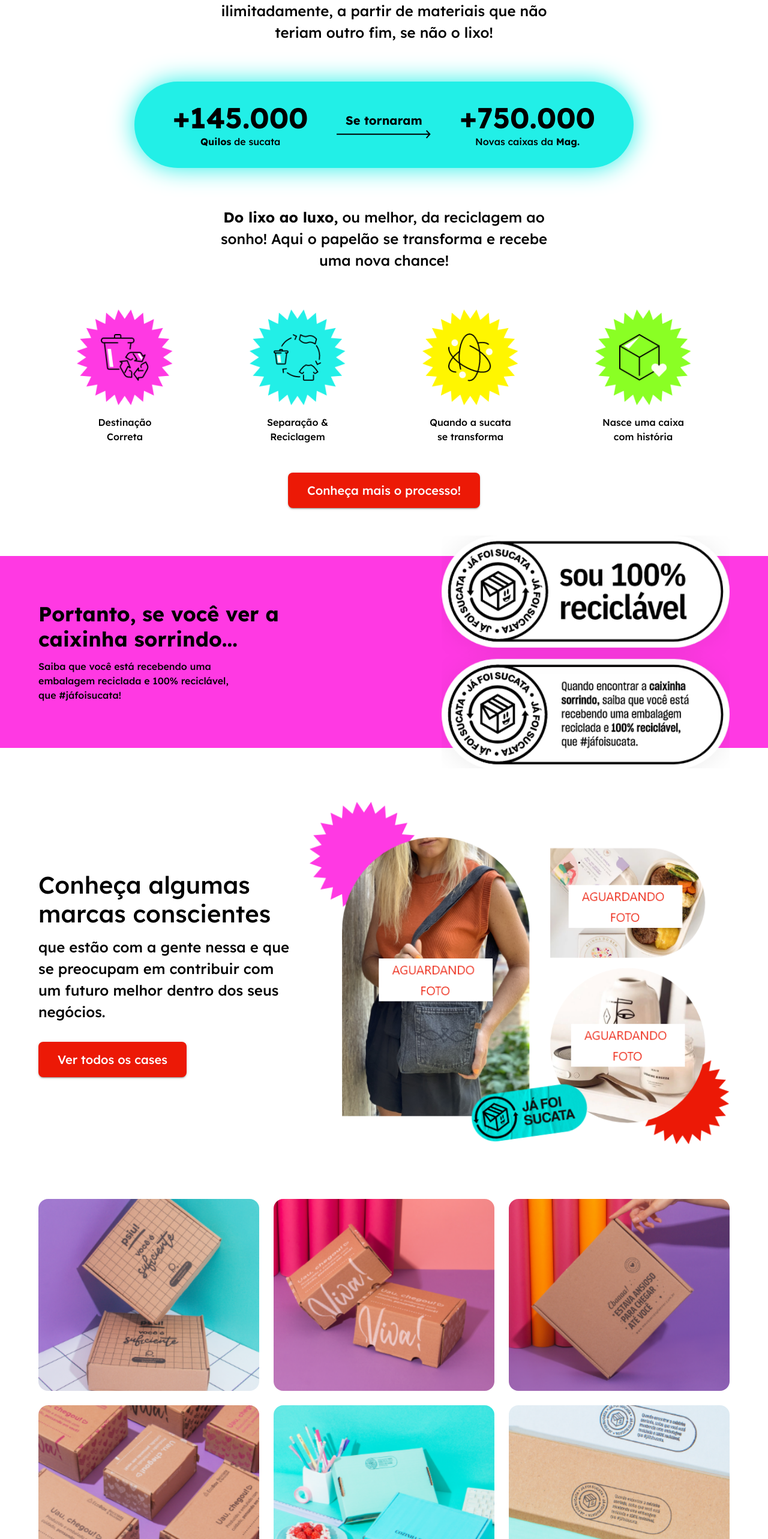
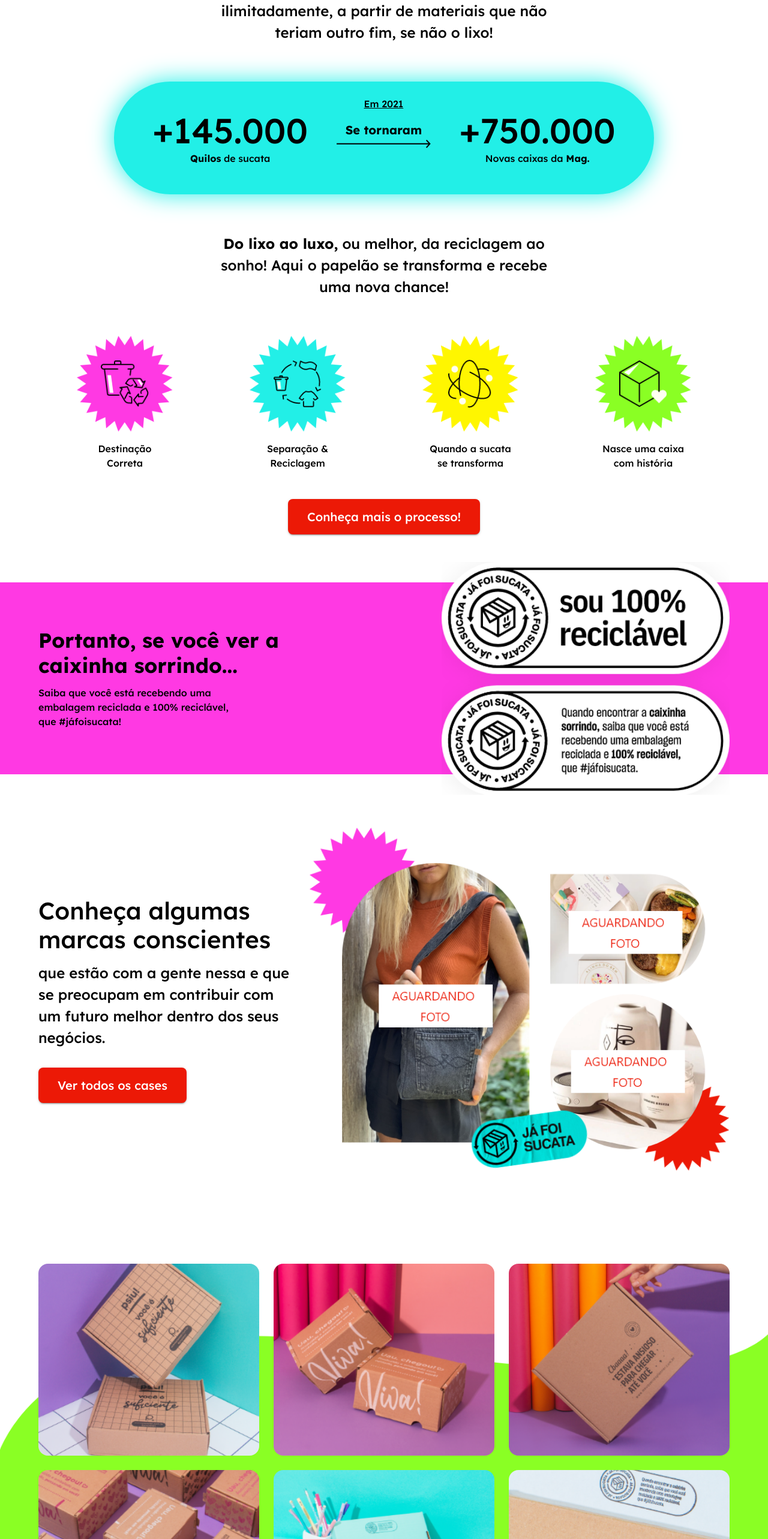
Before and after one commit to gffhammes/selo-ja-foi-sucata, a Next.js app: page / in a window 1280 px wide. Shown: the part 820-3386 px from the top of the page at 60% size. Built offline with nearby package versions, Linux system fonts and the light colour scheme.

Commit message:
home style adjusts

```diff
--- a/src/components/home/GalleryAndContact.js
+++ b/src/components/home/GalleryAndContact.js
@@ -29,36 +29,51 @@ const Gallery = () => {
 
 const ContactForm = () => {
   return (
-    <Stack direction='row'>
-      <Box>
-        <Typography variant='h2'>Quer fazer parte de um mundo mais sustentável?</Typography>
-        <Typography>
+    <Stack direction='row' spacing={10}>
+      <Box sx={{ width: 'fit-content' }}>
+        <Typography variant='h2' fontSize={42} sx={{ mb: 4, whiteSpace: 'nowrap' }} >Quer fazer parte<br/>de um mundo mais<br/>sustentável?</Typography>
+        <Typography fontSize={18} sx={{ maxWidth: '30ch' }}>
           Receba em primeira mão os novos conteúdos, eventos e oportunidades relacionados ao consumo consciente no Brasil e no mundo!
         </Typography>
       </Box>
+      <Box sx={{ width: '100%' }}>
         <Formik
           initialValues={{ firstName: '', lastName: '', email: '' }}
           onSubmit={(values) => {console.log(values)}}
         >
           {(props) => (
             <Form noValidate>
-            <TextField onChange={props.handleChange} name='firstName' variant="outlined" placeholder="Nome*" value={props.values.firstName} />
-            <TextField onChange={props.handleChange} name='lastName' variant="outlined" placeholder="Sobrenome*" value={props.values.lastName} />
-            <TextField onChange={props.handleChange} name='email' variant="outlined" type='email' placeholder="O seu e-mail aqui*" value={props.values.email} />
+              <Typography>Seu nome*</Typography>
+              <Stack direction='row'>
+                <TextField onChange={props.handleChange} name='firstName' variant="filled" label="Nome" value={props.values.firstName} fullWidth />
+                <TextField onChange={props.handleChange} name='lastName' variant="filled" label="Sobrenome" value={props.values.lastName} fullWidth />
+              </Stack>
+              <Typography>Seu melhor e-mail*</Typography>
+              <TextField fullWidth onChange={props.handleChange} name='email' variant="filled" type='email' label="O seu e-mail aqui" value={props.values.email} />
               <Button color='red' variant='contained' type='submit'>Enviar</Button>
             </Form>
           )}
         </Formik>
+      </Box>
     </Stack>
   )
 }
 
-
-
-
 export const GalleryAndContact = () => {
   return (
-    <Box>
+    <Box sx={{
+      height: 'fit-content',
+      display: 'flex',
+      alignItems: 'center',
+      justifyContent: 'center',
+      backgroundImage: 'url("images/green-background-reverse-home.png")',
+      width:'100%',
+      backgroundPosition: 'bottom',
+      backgroundRepeat: 'no-repeat',
+      backgroundSize: '100%',
+      paddingTop: 8,
+    }}
+  >
       <Container>
         <Gallery />
         <ContactForm />
--- a/src/components/home/TransformationCard.js
+++ b/src/components/home/TransformationCard.js
@@ -4,21 +4,21 @@ import React from 'react'
 import Arrow from '../../../public/vectors/arrow.svg'
 
 export const TransformationCard = () => {
-  // <Typography sx={{ textDecoration: 'underline' }}>Em 2021</Typography>
   return (
     <Container>
-      <Box sx={{ backgroundColor: '#22EFE7', width: 'fit-content', mx: 'auto', px: 8, py: 4, borderRadius: '20rem', boxShadow: '0 0 40px #22EFE7' }}>
+      <Box sx={{ backgroundColor: '#22EFE7', width: 'fit-content', mx: 'auto', px: 8, py: 6, borderRadius: '20rem', boxShadow: '0 0 40px #22EFE7' }}>
         <Stack direction='row' spacing={6} alignItems='center'>
           <Stack alignItems='center'>
-            <Typography variant='h3'><strong>+145.000</strong></Typography>
+            <Typography variant='h3' fontSize={58} fontWeight={500}>+145.000</Typography>
             <Typography><strong>Quilos</strong> de sucata</Typography>
           </Stack>
-          <Stack alignItems='center'>
+          <Stack alignItems='center' justifyContent='flex-start' sx={{ mt: '-52px !important' }}>
+            <Typography sx={{ textDecoration: 'underline', mb: 2 }}>Em 2021</Typography>
             <Typography variant='h6'><strong>Se tornaram</strong></Typography>
             <Arrow />
           </Stack>
           <Stack alignItems='center'>
-            <Typography variant='h3'><strong>+750.000</strong></Typography>
+            <Typography variant='h3' fontSize={58} fontWeight={500}>+750.000</Typography>
             <Typography>Novas caixas da <strong>Mag.</strong></Typography>
           </Stack>
         </Stack>
```
Also changed, not shown: public/images/green-background-reverse-home.png (added). Lines whose indentation alone changed are shown as unchanged.
